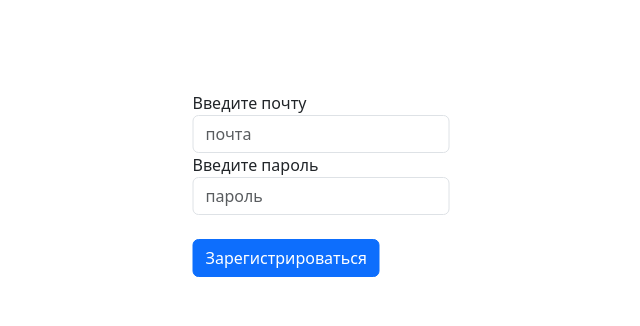
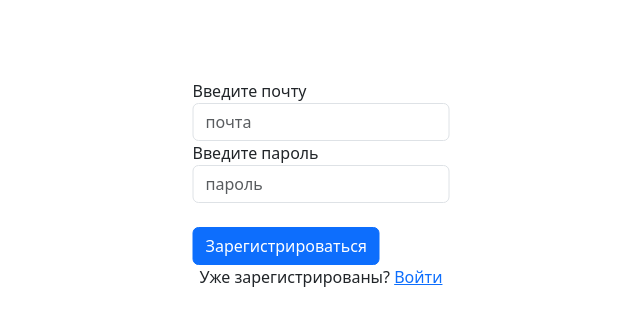
Before and after one commit to artlermontov2/shortly_link, a FastAPI app: template app/templates/register.html in a window 1280 px wide. Shown: the part 56-382 px from the top of the page, without its empty margins (319-959 px from the left). Run offline with FastAPI, Linux system fonts and the light colour scheme; the template is opened without the code that fills it, so the values that code supplies are empty.

Commit message:
create register template add js

```diff
--- a/app/templates/register.html
+++ b/app/templates/register.html
@@ -1,19 +1,58 @@
 {% extends 'base.html' %}
 
+{% block head %}
+    <script>
+        async function registerUser() {
+            const url = "http://127.0.0.1:8000/auth/register";
+            const email = document.getElementById("email").value;
+            const password = document.getElementById("password").value;
+            const userData = {
+                email: email,
+                password: password
+            };
+
+            await fetch(url, {
+                method: 'POST',
+                headers: {
+                    'Content-Type': 'application/json',
+                },
+                body: JSON.stringify(userData),
+            }).then(response => {
+                if (response.status === 201) {
+                    window.location.href = "/pages/index"
+                } else {
+                    // Обработка ошибок, если статус не 201
+                    response.json().then(data => {
+                        document.getElementById("wrong_credentials").innerText = data.detail;
+                    });
+                }
+            }).catch(error => {
+                // Обработка ошибок сети
+                console.error('Ошибка при отправке запроса:', error);
+            });
+        }
+    </script>
+{% endblock %}
 {% block content %}
-
 <div style="text-align: center; position: absolute; top: 30%; left: 50%; transform: translate(-50%, -50%);">
     <div class="d-flex justify-content-start">
-        <form>
-              <label class="d-flex justify-content-start" for="exampleInputEmail1" class="form-label">Введите почту</label>
-              <input type="email" class="form-control" placeholder="почта" id="exampleInputEmail1" aria-describedby="emailHelp">
+        <div>
+              <label class="d-flex justify-content-start" for="email" class="form-label">Введите почту</label>
+              <input type="email" class="form-control" placeholder="почта" id="email" name="email" value="">
 
-              <label  class="d-flex justify-content-start" for="exampleInputPassword1" class="form-label">Введите пароль</label>
-              <input type="password" class="form-control" placeholder="пароль" id="exampleInputPassword1">
+              <label  class="d-flex justify-content-start" for="password" class="form-label">Введите пароль</label>
+              <input type="password" class="form-control" placeholder="пароль" id="password" name="password" value="">
+              <span id="wrong_credentials" class="text-sm text-red-400"></span>
               <br>
-              <button type="submit" class="btn btn-primary d-flex justify-content-start">Зарегистрироваться</button>
-        </form>
+              <button onclick="registerUser()" class="btn btn-primary d-flex justify-content-start">Зарегистрироваться</button>
+              <span>
+                Уже зарегистрированы?
+                <a href="/pages/index"
+                   class="underline text-blue-600 hover:text-blue-800 visited:text-purple-600">
+                    Войти
+                </a>
+            </span>
+        </div>
     </div>
 </div>
-
 {% endblock %}
--- a/app/users/router.py
+++ b/app/users/router.py
@@ -1,5 +1,5 @@
 from datetime import datetime
-from fastapi import APIRouter, Response, Depends
+from fastapi import APIRouter, Response, Depends, status
 from app.users.schemas import SUser
 from app.users.auth import get_password_hash
 from app.users.dao import UserDAO
@@ -18,7 +18,7 @@ router = APIRouter(
 )
 
 
-@router.post("/register")
+@router.post("/register", status_code=status.HTTP_201_CREATED)
 async def register_user(user: SUser):
     existing_user = await UserDAO.find_user(email=user.email)
     if existing_user:
```
Also changed, not shown: app/pages/router.py (+8 -1 lines).
